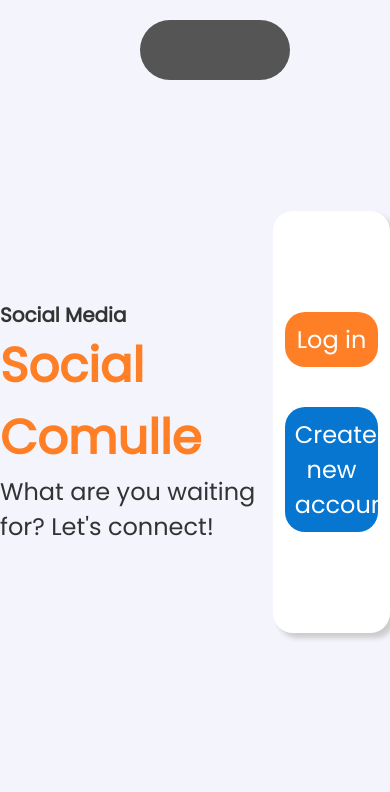
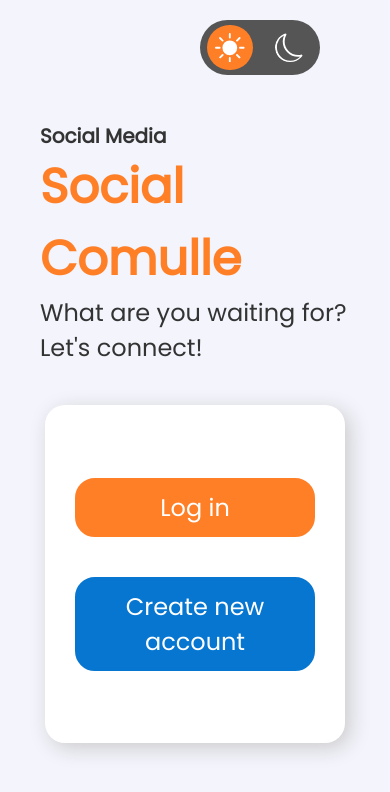
Before and after one commit to gontluc/social-media-clone, a React (Create React App) app: page / in a window 390 px wide. Shown: the top 792 px of the page. Built offline with nearby package versions, Linux system fonts and the light colour scheme; the HTML template or start-up script is replaced by a standard one.

Commit message:
Dark mode and animations firstPage

```diff
--- a/package.json
+++ b/package.json
@@ -8,6 +8,7 @@
     "@testing-library/user-event": "^13.5.0",
     "react": "^18.1.0",
     "react-dom": "^18.1.0",
+    "react-icons": "^4.4.0",
     "react-router-dom": "^6.3.0",
     "react-scripts": "5.0.1",
     "web-vitals": "^2.1.4"
--- a/src/App.js
+++ b/src/App.js
@@ -1,15 +1,30 @@
 import { BrowserRouter as Router, Routes, Route } from 'react-router-dom'
+import { useState } from 'react';
 
 import FirstPage from "./components/FirstPage/FirstPage";
 import DarkMode from './components/DarkMode/DarkMode';
 
 function App() {
+
+  // Dark Mode Feauture
+  const [darkMode, setDarkMode] = useState(false)
+
+  const onDarkModeToggle = () => {
+    // Fixing transition animation (background, background-color)
+    document.querySelector('body').style = 'transition-property: color background-color'
+    document.querySelector('body').style = 'transition-timing-function: ease-in-out'
+    document.querySelector('body').style = 'transition-duration: 1s'
+
+    setDarkMode(!darkMode)
+    document.documentElement.setAttribute('data-theme', darkMode ? 'default' : 'dark')
+  }
+
   return (
     <Router><Routes>
 
       <Route path='/' exact element={
         <>
-          <DarkMode />
+          <DarkMode darkMode={darkMode} onToggle={onDarkModeToggle}/>
           <FirstPage />
         </>
       }/>
--- a/src/components/DarkMode/DarkMode.css
+++ b/src/components/DarkMode/DarkMode.css
@@ -1,10 +1,32 @@
 .dark-mode {
     position: absolute;
-    right: 100px;
+    right: 70px;
     top: 20px;
 
-    width: 150px;
-    height: 60px;
+    width: 120px;
+    height: 55px;
     background-color: #555;
     border-radius: 30px;
+
+    display: flex;
+    justify-content: space-around;
+    align-items: center;
+
+    transform: translateY(-200%);
+    animation: forwards 1s ease-in-out top-to-bottom;
+    animation-delay: 1.5s;
 }
+
+.icon {
+    color: #fff;
+    font-size: 1.9em;
+    padding: 8px;
+    border-radius: 200px;
+    cursor: pointer;
+    background-color: transparent;
+    transition: .5 ease-in-out all;
+}
+
+.active {
+    background-color: var(--main-orange);
+}
--- a/src/components/DarkMode/DarkMode.js
+++ b/src/components/DarkMode/DarkMode.js
@@ -1,8 +1,35 @@
 import './DarkMode.css'
+import {
+  BsSun as Sun,
+  BsSunFill as SunFill,
+  BsMoon as Moon,
+  BsMoonFill as MoonFill
+} from 'react-icons/bs'
 
-const DarkMode = () => {
+const DarkMode = ({ darkMode, onToggle }) => {
+
+  const modeActivated = () => {
+    return (
+      <>
+        <Sun className='icon' onClick={onToggle}/>
+        <MoonFill className='icon active' />
+      </>
+    )
+  }
+
+  const modeDeactivated = () => {
+    return (
+      <>
+        <SunFill className='icon active'/>
+        <Moon className='icon' onClick={onToggle}/>
+      </>
+    )
+  }
+
   return (
-    <div className='dark-mode'></div>
+    <div className='dark-mode'>
+      {darkMode ? modeActivated() : modeDeactivated()}
+    </div>
   )
 }
 
--- a/src/components/FirstPage/FirstPage.css
+++ b/src/components/FirstPage/FirstPage.css
@@ -14,29 +14,106 @@
 #first-page #box-div {
     width: 30%;
     height: 50%;
-    background-color: #fff;
+    background-color: var(--secondary-background);
     border-radius: 20px;
-    box-shadow: 5px 5px 5px #ccc;
+    box-shadow: 5px 5px 20px var(--main-shadow);
 
     display: flex;
     justify-content: center;
     align-items: center;
     flex-direction: column;
+
+    transition-timing-function: ease-in-out;
+    transition-duration: 1s;
+    transition-property: background-color color box-shadow;
+
+    transform: translateY(-150%);
+    animation: forwards 2s ease-in-out top-to-bottom;
 }
 
-#box-div .link {
+#title-div {
+    transform: translateX(-100%);
+    animation: forwards 1.5s ease-in-out left-to-right;
+}
+
+.link {
     margin: 20px;
     padding: 10px;
     color: #fff;
     border-radius: 20px;
+    outline: none;
+    border: 2px solid #333;
     width: 80%;
     text-align: center;
+    position: relative;
+    overflow: hidden;
+    z-index: 0;
+}
+
+.link::before {
+    position: absolute;
+    content: '';
+    width: 1000px;
+    height: 1000px;
+    background-color: var(--secondary-background);
+    top: 200%;
+    right: 200%;
+    transform: rotate(45deg);
+    transition-duration: .9s;
+    transition-timing-function: ease;
+    transition-property: top right;
+    z-index: -1;
+}
+
+.link:hover::before{
+    top: -100%;
+    right: -100%;
 }
 
 .login {
     background-color: var(--main-orange);
+    border-color: var(--main-orange);
+}
+
+.login:hover {
+    color: var(--main-orange);
 }
 
 .create {
     background-color: var(--main-blue);
+    border-color: var(--main-blue);
 }
+
+.create:hover {
+    color: var(--main-blue);
+}
+
+@media (max-width: 900px) {
+    #first-page {
+        flex-direction: column;
+        justify-content: center;
+    }
+
+    #title-div {
+        min-width: 550px;
+        margin: 40px;
+    }
+
+    #box-div {
+        min-width: 300px;
+        margin: 20px;
+        max-height: 40%;
+    }
+}
+
+@media (max-width: 700px) {
+
+    #title-div {
+        min-width: 60%;
+    }
+
+    #box-div {
+        max-width: 60%;
+        margin-top: 0;
+    }
+}
--- a/src/components/FirstPage/FirstPage.js
+++ b/src/components/FirstPage/FirstPage.js
@@ -4,7 +4,7 @@ import { Link } from 'react-router-dom'
 const FirstPage = () => {
   return (
     <div id='first-page'>
-        <div>
+        <div id='title-div'>
             <h5>Social Media</h5>
             <h1>Social Comulle</h1>
             <p>What are you waiting for? Let's connect!</p>
--- a/src/index.css
+++ b/src/index.css
@@ -6,16 +6,29 @@
   padding: 0;
 }
 
+html {
+  --main-blue: rgb(6, 118, 209);
+  --main-orange: rgb(255, 127, 39);
+
+  --main-background: #f3f4fc;
+  --secondary-background: #fff;
+  --main-text: #333;
+  --main-shadow: #ccc;
+}
+
+[data-theme='dark'] {
+  --main-background: #111;
+  --secondary-background: #333;
+  --main-text: #fff;
+  --main-shadow: #222;
+}
+
 body {
-  background-color: var(--main-grey);
-  color: #333;
+  background-color: var(--main-background);
+  color: var(--main-text);
   font-family: 'Poppins', serif;
   cursor: default;
   font-size: x-large;
-
-  --main-grey: #f3f4fc;
-  --main-blue: rgb(6, 118, 209);
-  --main-orange: rgb(255, 127, 39);
 }
 
 a {
@@ -36,7 +49,7 @@ a:hover {
 }
 
 ::-webkit-scrollbar-track {
-  background: var(--main-grey);
+  background: var(--main-background);
 }
 
 ::-webkit-scrollbar-thumb {
@@ -46,3 +59,23 @@ a:hover {
 ::-webkit-scrollbar-thumb:hover {
   background: var(--main-orange);
 }
+
+@keyframes top-to-bottom {
+  from {
+      transform: translateY(-200%);
+  }
+
+  to {
+      transform: translateY(0);
+  }
+}
+
+@keyframes left-to-right {
+  from {
+      transform: translateX(-200%);
+  }
+
+  to {
+      transform: translateX(0);
+  }
+}
```
Also changed, not shown: 2 other files (tests, documents, lock files or other folders).
